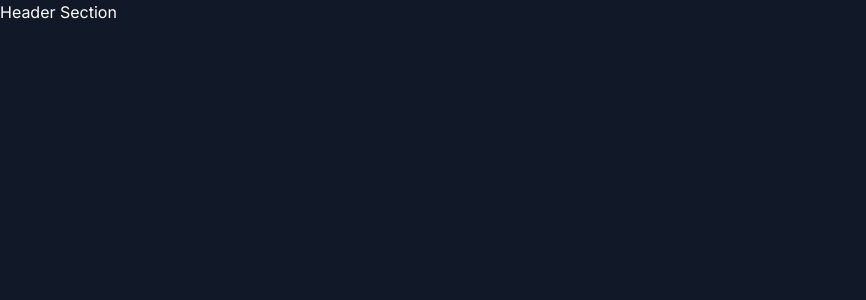
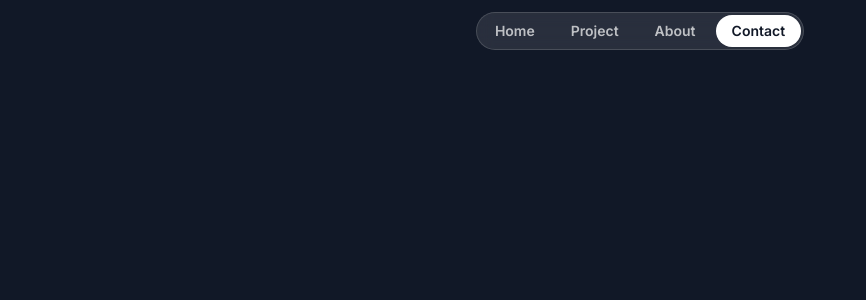
Before and after one commit to andrMaulana/single-page-portfolio, a Next.js app: page / in a window 1280 px wide. Shown: the top 300 px of the page, without its empty margins (0-866 px from the left). Built offline with nearby package versions, Linux system fonts and the light colour scheme; a web font is replaced by a local one.

Commit message:
custom header section

```diff
--- a/src/sections/Header.tsx
+++ b/src/sections/Header.tsx
@@ -1,3 +1,12 @@
 export const Header = () => {
-  return <div>Header Section</div>;
+  return (
+    <div className="flex justify-center items-center relative top-3">
+    <nav className="flex gap-1 p-0.5 border border-white/15 rounded-full bg-white/10 backdrop-blur">
+      <a href="#" className="nav-item">Home</a>
+      <a href="#" className="nav-item">Project</a>
+      <a href="#" className="nav-item">About</a>
+      <a href="#" className="nav-item bg-white text-gray-900 hover:bg-white/70 hover:text-gray-900" >Contact</a>
+    </nav>
+  </div>
+  );
 };
```
